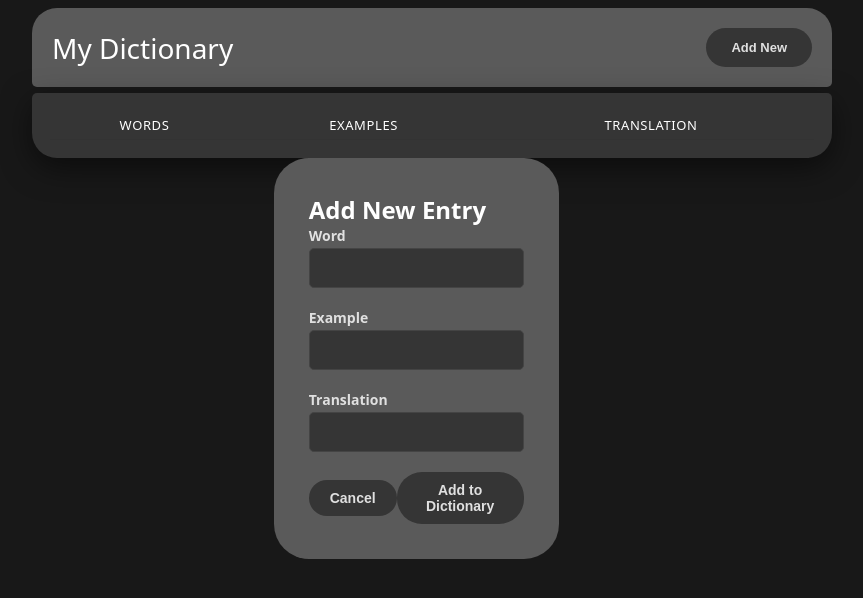
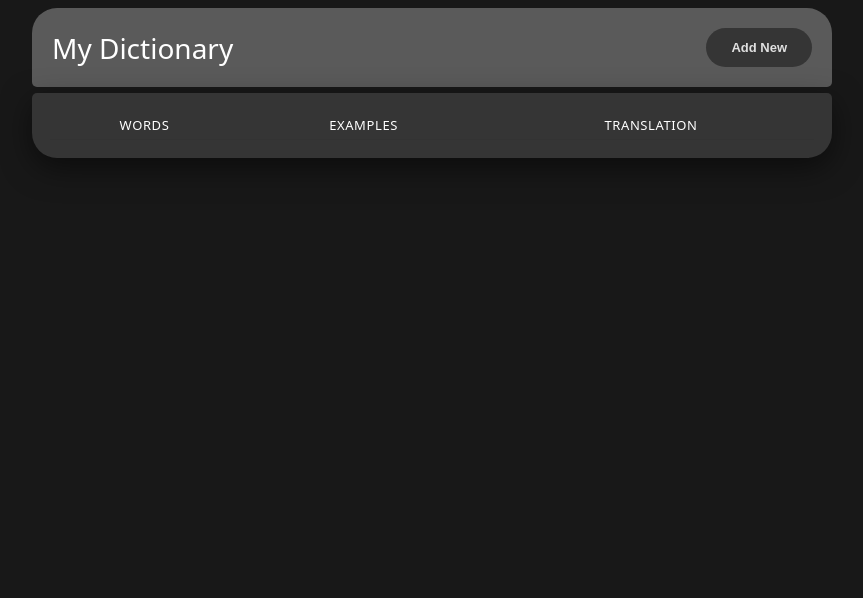
Before and after one commit to emikatop/my-dictionary, a plain HTML site: page index.html in a window 1280 px wide. Shown: the whole page, without its empty margins (208-1071 px from the left). Drawn offline with Linux system fonts and the light colour scheme.

Commit message:
HTML: Bug Fixes

```diff
--- a/index.html
+++ b/index.html
@@ -33,7 +33,7 @@
     </main>
 
     <!-- Modal Popup -->
-    <div id="modal" class="modal-hidden">
+    <div id="modal" class="modal hidden">
         <div class="modal-content">
 
             <h2>Add New Entry</h2>
```
